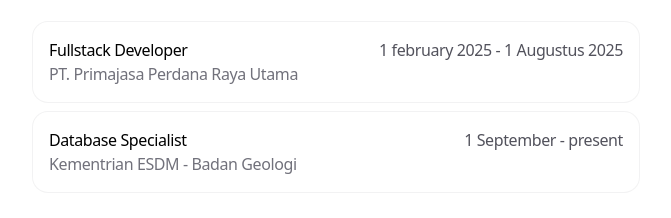
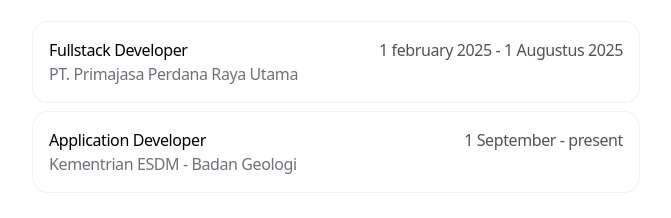
Before and after one commit to Fadhlannn/Portofolioo, a Next.js app: page / in a window 1280 px wide. Shown: the part 2285-2503 px from the top of the page, without its empty margins (304-975 px from the left). Built offline with nearby package versions, Linux system fonts and the light colour scheme.

Commit message:
kedua committ

```diff
--- a/app/data.ts
+++ b/app/data.ts
@@ -108,7 +108,7 @@
   },
   {
     company: 'Kementrian ESDM - Badan Geologi',
-    title: 'Database Specialist',
+    title: 'Application Developer',
     start: '1 September',
     link: 'Images/image.png',
     end: 'present',
```
